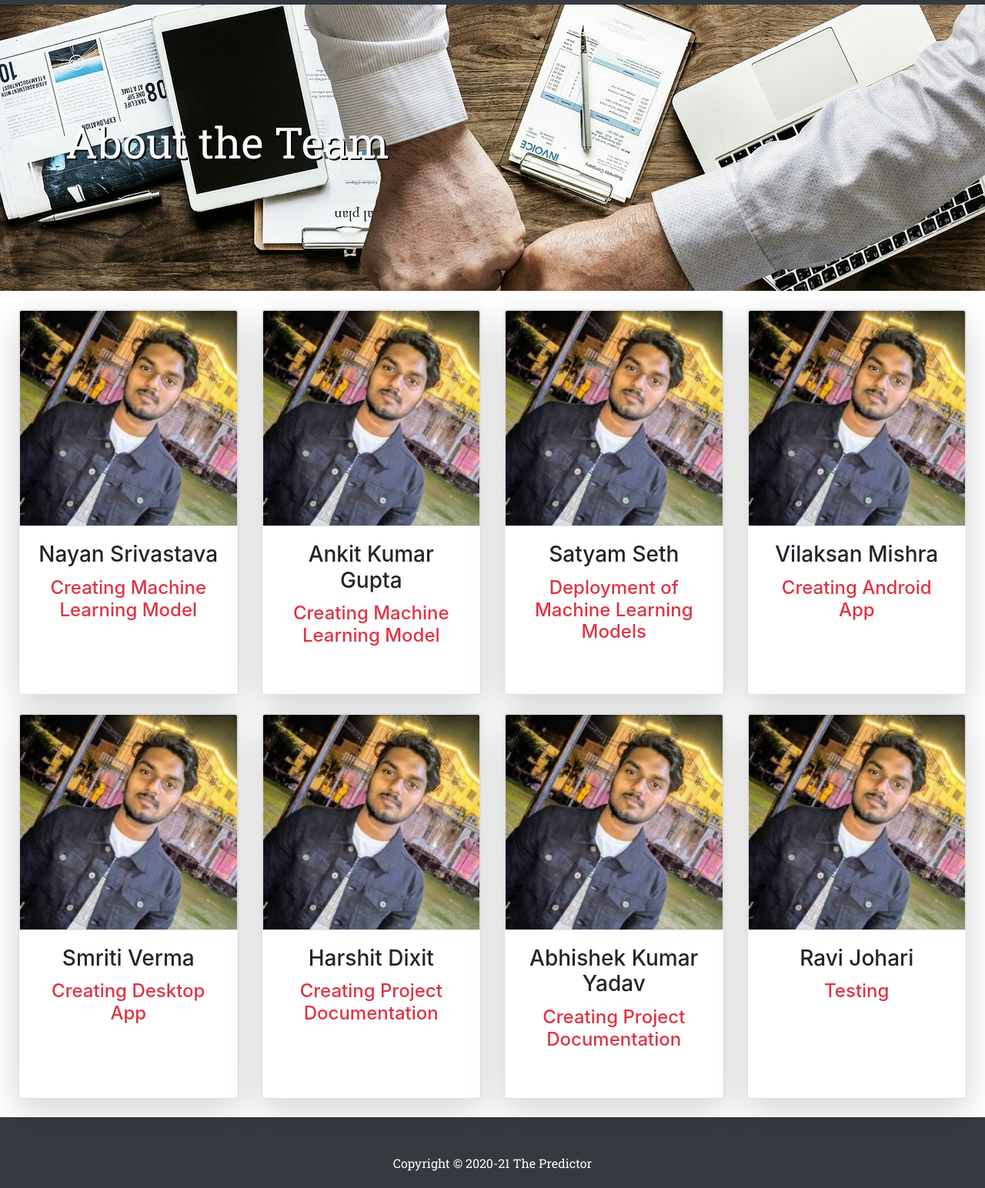
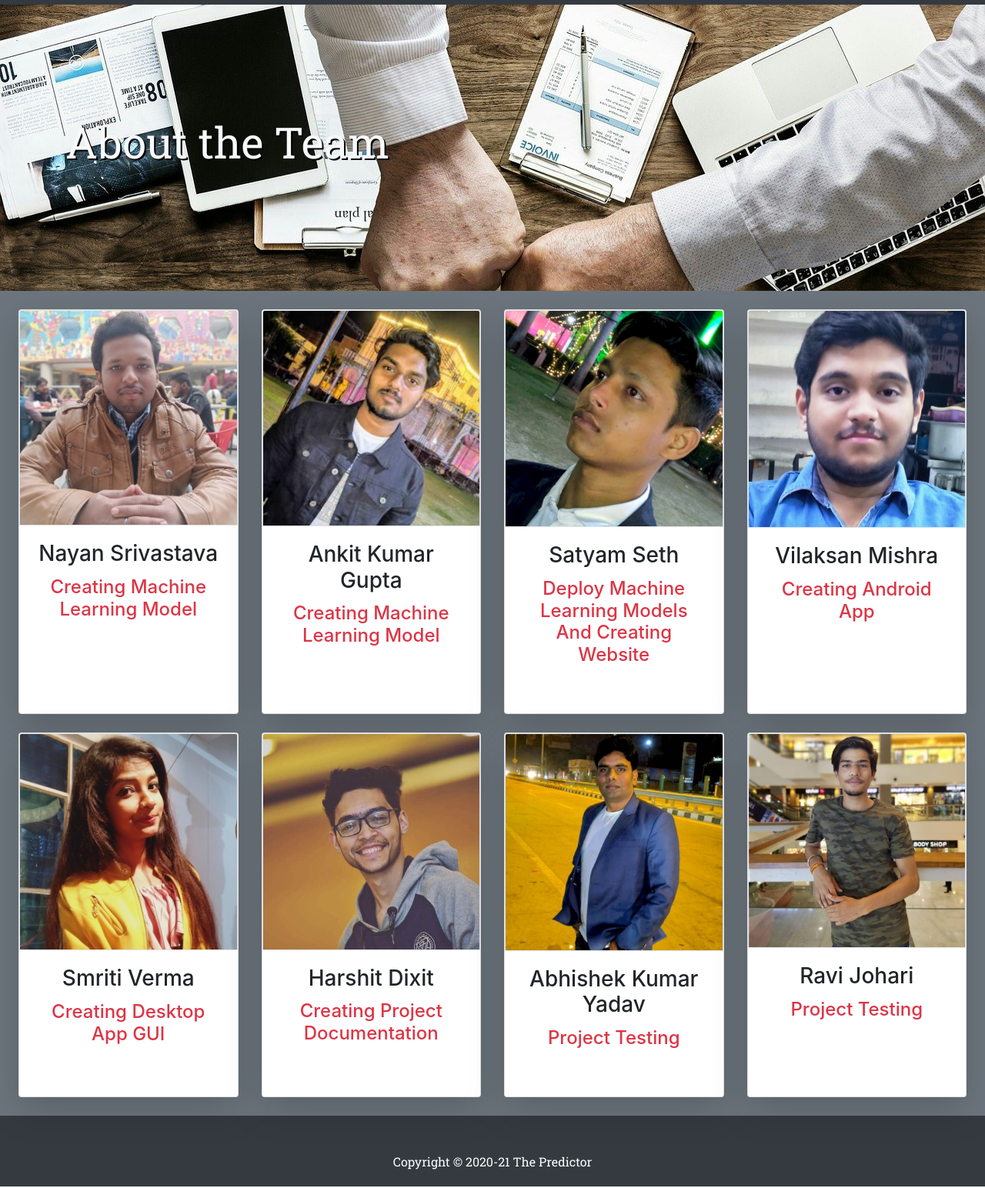
Before and after one commit to satyam-seth/mic, a Django app: page /about/ in a window 1280 px wide. Shown: the part 53-1597 px from the top of the page at 77% size. Run offline with Django 3.2, Linux system fonts and the light colour scheme; parts of the project's set-up code (start-up, migrations or seed data) failed here and were passed over; some libraries are stand-ins or nearby versions; some web fonts are replaced.

Commit message:
fix about page content

```diff
--- a/core/static/core/css/style.css
+++ b/core/static/core/css/style.css
@@ -42,6 +42,10 @@ body, html {
 }
 
 .fstyle{
+  font-family: 'Roboto Slab', serif;
+}
+
+.cfstyle{
   font-family: 'Roboto Slab', serif;
 }
 
--- a/core/templates/core/about.html
+++ b/core/templates/core/about.html
@@ -8,11 +8,11 @@
         </div>
     </div>
 </div>
-<div class="container-fluid py-4">
+<div class="container-fluid py-4 bg-secondary">
     <div class="row px-4">
         <div class="card-deck text-center">
             <div class="card shadow-lg">
-                <img class="card-img-top border" src="{% static '/core/images/ankit.jpg' %}" alt="Card image cap">
+                <img class="card-img-top border" src="{% static '/core/images/nayan.jpg' %}" alt="Card image cap">
                 <div class="card-body">
                     <h3 class="card-title">Nayan Srivastava</h3>
                     <h4 class="text-danger">Creating Machine Learning Model</h4>
@@ -48,10 +48,10 @@
                 </div>
             </div>
             <div class="card shadow-lg">
-                <img class="card-img-top border" src="{% static '/core/images/ankit.jpg' %}" alt="Card image cap">
+                <img class="card-img-top border" src="{% static '/core/images/satyam.jpg' %}" alt="Card image cap">
                 <div class="card-body">
                     <h3 class="card-title">Satyam Seth</h3>
-                    <h4 class="text-danger">Deployment of Machine Learning Models</h4>
+                    <h4 class="text-danger">Deploy Machine Learning Models And Creating Website</h4>
                     <div class="card-text">
                         <a href="mailto:satyam1998.1998@gmail.com">
                             <i class="fas fa-envelope fa-2x mr-2 text-success"></i>
@@ -66,7 +66,7 @@
                 </div>
             </div>
             <div class="card shadow-lg">
-                <img class="card-img-top border" src="{% static '/core/images/ankit.jpg' %}" alt="Card image cap">
+                <img class="card-img-top border" src="{% static '/core/images/vilakshan.jpeg' %}" alt="Card image cap">
                 <div class="card-body">
                     <h3 class="card-title">Vilaksan Mishra</h3>
                     <h4 class="text-danger">Creating Android App</h4>
@@ -74,7 +74,7 @@
                         <a href="mailto:vilakshansrv@gmail.com">
                             <i class="fas fa-envelope fa-2x mr-2 text-success"></i>
                         </a>
-                        <a href="https://www.linkedin.com/mwlite/in/vilakshan-mishra-892167158">
+                        <a href="https://www.linkedin.com/in/vilakshan-mishra-892167158">
                             <i class="fab fa-linkedin fa-2x mx-2 text-primary"></i>
                         </a>
                         <a href="https://github.com/Vilaksan">
@@ -85,18 +85,18 @@
             </div>
         </div>
     </div>
-    <div class="row pt-4 px-4">
+    <div class="row pt-md-4 px-4">
         <div class="card-deck text-center">
             <div class="card shadow-lg">
-                <img class="card-img-top border" src="{% static '/core/images/ankit.jpg' %}" alt="Card image cap">
+                <img class="card-img-top border" src="{% static '/core/images/smriti.jpg' %}" alt="Card image cap">
                 <div class="card-body">
                     <h3 class="card-title">Smriti Verma</h3>
-                    <h4 class="text-danger">Creating Desktop App</h4>
+                    <h4 class="text-danger">Creating Desktop App GUI</h4>
                     <div class="card-text">
                         <a href="mailto:smritiverma343@gmail.com">
                             <i class="fas fa-envelope fa-2x mr-2 text-success"></i>
                         </a>
-                        <a href="https://www.linkedin.com/mwlite/in/smriti-verma-4aa269188">
+                        <a href="https://www.linkedin.com/in/smriti-verma-4aa269188">
                             <i class="fab fa-linkedin fa-2x mx-2 text-primary"></i>
                         </a>
                         <a href="https://github.com/Anshu123-dotcom">
@@ -106,7 +106,7 @@
                 </div>
             </div>
             <div class="card shadow-lg">
-                <img class="card-img-top border" src="{% static '/core/images/ankit.jpg' %}" alt="Card image cap">
+                <img class="card-img-top border" src="{% static '/core/images/harshit.jpg' %}" alt="Card image cap">
                 <div class="card-body">
                     <h3 class="card-title">Harshit Dixit</h3>
                     <h4 class="text-danger">Creating Project Documentation</h4>
@@ -114,7 +114,7 @@
                         <a href="mailto:harshitdixit65@gmail.com">
                             <i class="fas fa-envelope fa-2x mr-2 text-success"></i>
                         </a>
-                        <a href="https://www.linkedin.com/feed/?trk=nav_back_to_linkedin">
+                        <a href="https://www.linkedin.com/in/harshit-dixit-38b27a149">
                             <i class="fab fa-linkedin fa-2x mx-2 text-primary"></i>
                         </a>
                         <a href="https://github.com/harshitdixit69">
@@ -124,10 +124,10 @@
                 </div>
             </div>
             <div class="card shadow-lg">
-                <img class="card-img-top border" src="{% static '/core/images/ankit.jpg' %}" alt="Card image cap">
+                <img class="card-img-top border" src="{% static '/core/images/abhishek.jpg' %}" alt="Card image cap">
                 <div class="card-body">
                     <h3 class="card-title">Abhishek Kumar Yadav</h3>
-                    <h4 class="text-danger">Creating Project Documentation</h4>
+                    <h4 class="text-danger">Project Testing</h4>
                     <div class="card-text">
                         <a href="mailto:abhi991926@gmail.com">
                             <i class="fas fa-envelope fa-2x mr-2 text-success"></i>
@@ -142,15 +142,15 @@
                 </div>
             </div>
             <div class="card shadow-lg">
-                <img class="card-img-top border" src="{% static '/core/images/ankit.jpg' %}" alt="Card image cap">
+                <img class="card-img-top border" src="{% static '/core/images/ravi.jpg' %}" alt="Card image cap">
                 <div class="card-body">
                     <h3 class="card-title">Ravi Johari</h3>
-                    <h4 class="text-danger">Testing</h4>
+                    <h4 class="text-danger">Project Testing</h4>
                     <div class="card-text">
                         <a href="mailto:johariravi81@gmail.com">
                             <i class="fas fa-envelope fa-2x mr-2 text-success"></i>
                         </a>
-                        <a href="https://www.linkedin.cn/feed/">
+                        <a href="https://www.linkedin.com/in/ravi-johari-337b16193">
                             <i class="fab fa-linkedin fa-2x mx-2 text-primary"></i>
                         </a>
                         <a href="https://github.com/Ravi024">
--- a/core/templates/core/base.html
+++ b/core/templates/core/base.html
@@ -9,6 +9,7 @@
   <title>{% block title %}The Predictor{% endblock title %}</title>
   <link rel="icon" type="image/png" href="{% static 'core/images/logo.png' %}">
   <link href="https://fonts.googleapis.com/css2?family=Roboto+Slab&display=swap" rel="stylesheet">
+  <link href="https://fonts.googleapis.com/css2?family=Open+Sans:wght@600&display=swap" rel="stylesheet">
   <link rel="stylesheet" href="{% static 'core/css/style.css' %}">
   <link rel="stylesheet" href="{% static 'core/css/bootstrap.min.css' %}">
   <link rel="stylesheet" href="{% static 'core/css/all.min.css' %}">
--- a/core/templates/core/footer.html
+++ b/core/templates/core/footer.html
@@ -1,11 +1,11 @@
 <footer class="container-fluid p-0">
     <div class="bg-dark text-center p-1 text-white">
         <div class="pt-1">
-            <a href="#" target="_blank"><i class="fab fa-whatsapp fa-2x m-1 text-white"></i></a>
-            <a href="#" target="_blank"><i class="fab fa-facebook fa-2x m-1 text-white"></i></a>
-            <a href="#" target="_blank"><i class="fab fa-instagram fa-2x m-1 text-white"></i></i></a>
-            <a href="#" target="_blank"><i class="fab fa-youtube fa-2x m-1 text-white"></i></i></a>
-            <a href="#" target="_blank"><i class="fab fa-twitter fa-2x m-1 text-white"></i></i></a>
+            <a href="mailto:predictor004@gmail.com" target="_blank"><i class="fas fa-envelope fa-2x m-1 text-white"></i></a>
+            <a href="https://www.facebook.com/ThePredictor01" target="_blank"><i class="fab fa-facebook fa-2x m-1 text-white"></i></a>
+            <a href="https://www.linkedin.com/in/the-predictor-b921b21b4" target="_blank"><i class="fab fa-linkedin fa-2x m-1 text-white"></i></a>
+            <a href="#" target="_blank"><i class="fab fa-youtube fa-2x m-1 text-white"></i></a>
+            <a href="https://github.com/satyam-seth/mic" target="_blank"><i class="fab fa-github fa-2x m-1 text-white"></i></a>
         </div>
         <p>Copyright &#169; 2020-21 The Predictor</p>
     </div>
```
Also changed, not shown: core/templates/core/home.html (+10 -9 lines), core/static/core/images/abhishek.jpg (added), core/static/core/images/harshit.jpg (added), core/static/core/images/image.jpg (deleted), core/static/core/images/nayan.jpg (added), core/static/core/images/ravi.jpg (added), core/static/core/images/satyam.jpg (added), core/static/core/images/smriti.jpg (added), core/static/core/images/vilakshan.jpeg (added).
